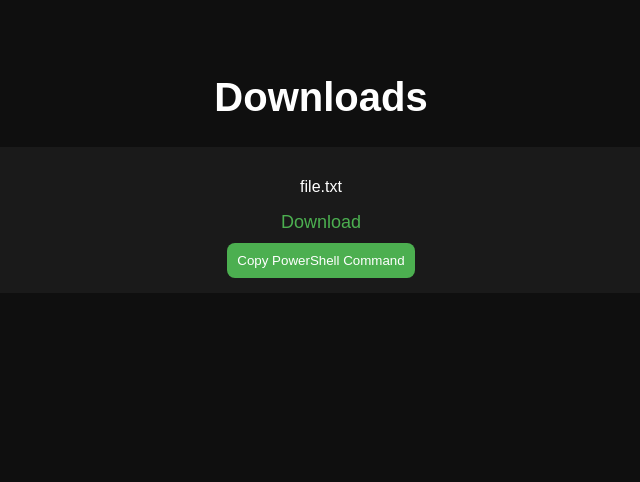
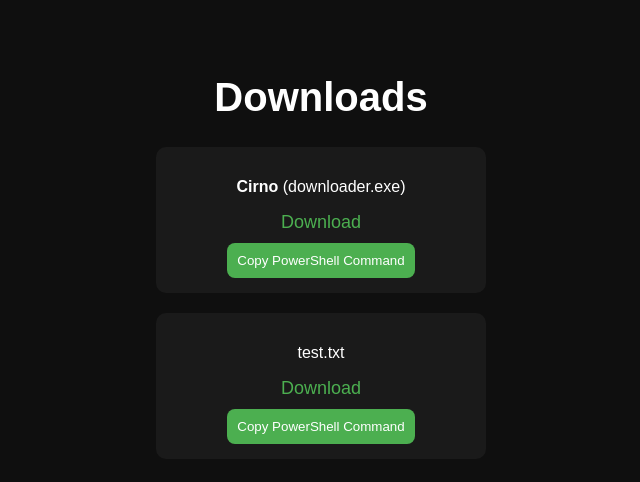
Before and after one commit to colognegd0-max/download, a plain HTML site: page index.html in a window 1280 px wide. Shown: the whole page, without its empty margins (319-959 px from the left). Drawn offline with Linux system fonts and the light colour scheme.

Commit message:
Update index.html

```diff
--- a/index.html
+++ b/index.html
@@ -18,10 +18,11 @@ h1 {
 }
 
 .file {
-    margin: 20px;
+    margin: 20px auto;
     padding: 15px;
     background: #1a1a1a;
     border-radius: 10px;
+    width: 300px;
 }
 
 a {
@@ -46,16 +47,25 @@ button {
 
 <h1>Downloads</h1>
 
+<!-- Cirno EXE -->
 <div class="file">
-    <p>file.txt</p>
-    <a href="file.txt" download>Download</a><br>
-    <button onclick="copyCmd('file.txt')">Copy PowerShell Command</button>
+    <p><b>Cirno</b> (downloader.exe)</p>
+    <a href="downloader.exe" download>Download</a><br>
+    <button onclick="copyCmd('downloader.exe')">Copy PowerShell Command</button>
+</div>
+
+<!-- test.txt -->
+<div class="file">
+    <p>test.txt</p>
+    <a href="test.txt" download>Download</a><br>
+    <button onclick="copyCmd('test.txt')">Copy PowerShell Command</button>
 </div>
 
 <script>
 function copyCmd(file) {
-    const url = window.location.origin + window.location.pathname + file;
-    const cmd = `iwr "${url}" -OutFile "${file}"`;
+    const base = window.location.origin + window.location.pathname;
+    const url = base.endsWith('/') ? base + file : base + '/' + file;
+    const cmd = `iwr "${url}" -OutFile "$env:USERPROFILE\\Downloads\\${file}"`;
 
     navigator.clipboard.writeText(cmd);
     alert("Copied!");
```
